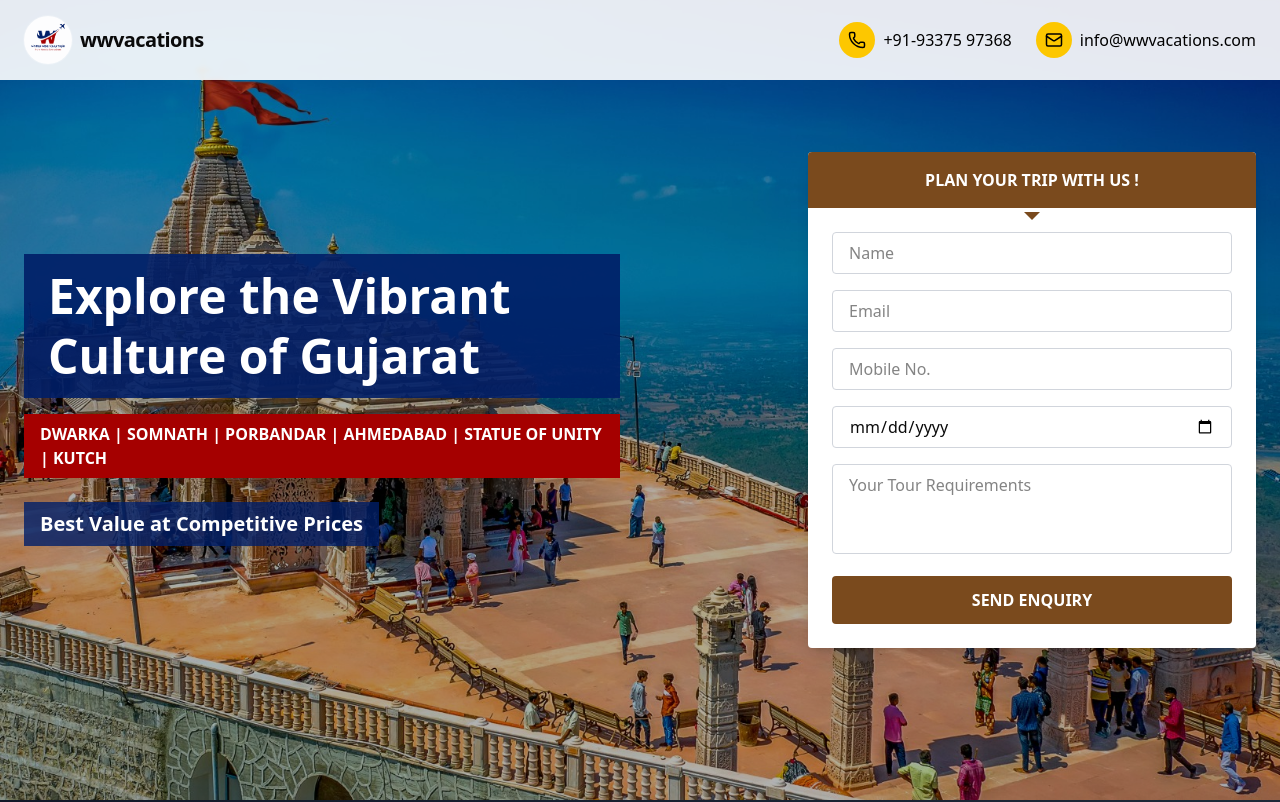
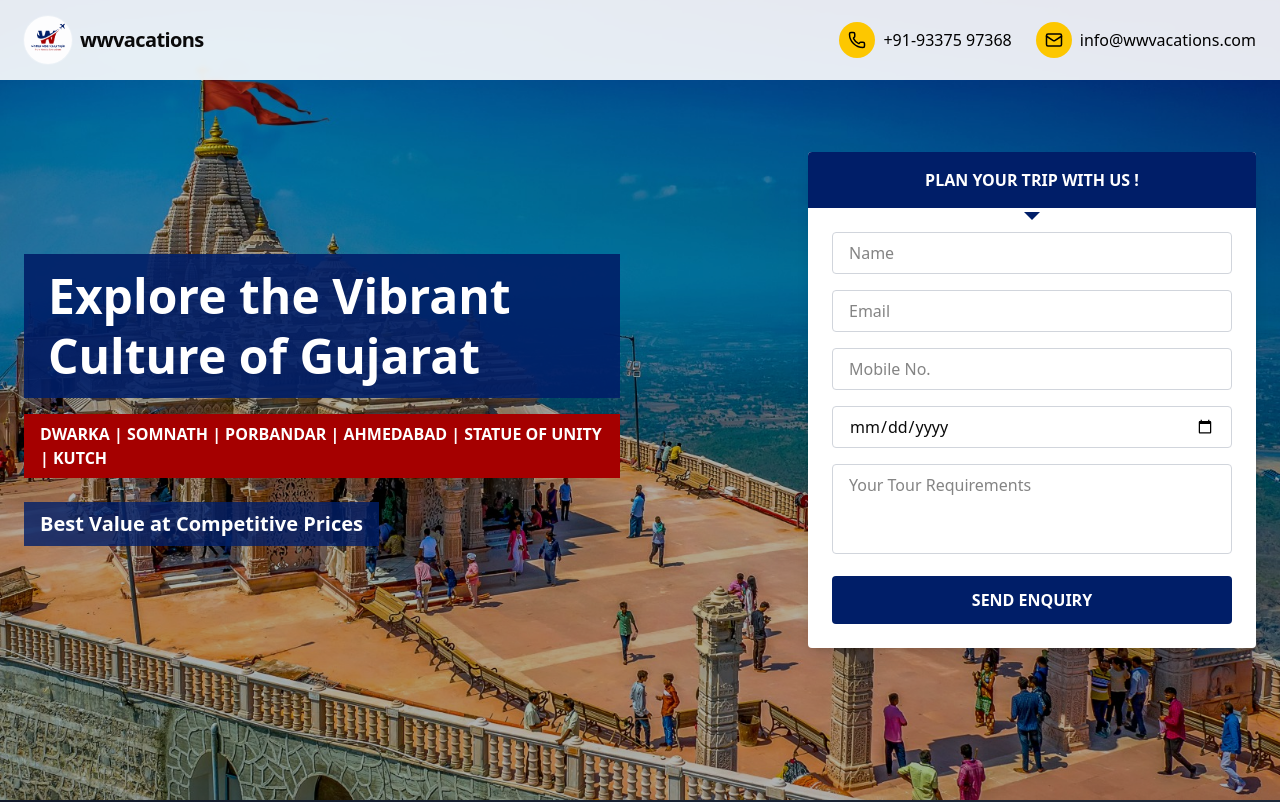
Before and after one commit to ayushnanda14/wwvacations, a Next.js app: page /gujarat-package in a window 1280 px wide. Shown: the top 802 px of the page. Built offline with nearby package versions, Linux system fonts and the light colour scheme; a web font is replaced by a local one.

Commit message:
Update TourEnquiryForm.tsx

```diff
--- a/src/components/TourEnquiryForm.tsx
+++ b/src/components/TourEnquiryForm.tsx
@@ -7,9 +7,9 @@ const TourEnquiryForm: React.FC = () => {
     <div className="bg-white w-full max-w-md rounded shadow-lg overflow-hidden">
 
       {/* Form Header */}
-      <div className="bg-[#7a4a1d] text-white text-center py-4 font-bold relative">
+      <div className="bg-[#001e68] text-white text-center py-4 font-bold relative">
         PLAN YOUR TRIP WITH US !
-        <span className="absolute left-1/2 -bottom-3 w-0 h-0 border-l-8 border-r-8 border-t-8 border-transparent border-t-[#7a4a1d] -translate-x-1/2" />
+        <span className="absolute left-1/2 -bottom-3 w-0 h-0 border-l-8 border-r-8 border-t-8 border-transparent border-t-[#001e68] -translate-x-1/2" />
       </div>
 
       {/* Form Body */}
@@ -45,7 +45,7 @@ const TourEnquiryForm: React.FC = () => {
 
         <button
           type="submit"
-          className="w-full bg-[#7a4a1d] text-white py-3 rounded font-semibold hover:bg-[#5f3714] transition"
+          className="w-full bg-[#001e68] text-white py-3 rounded font-semibold hover:bg-[#a50000] transition"
         >
           SEND ENQUIRY
         </button>
```
